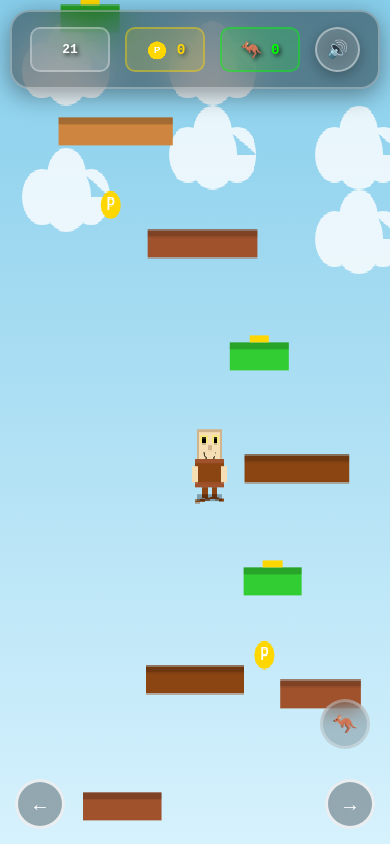
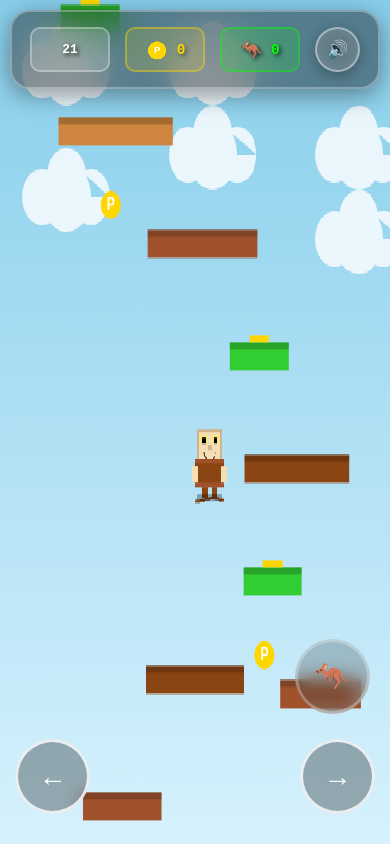
Before and after one commit to RedHotChillyPepers/JumpingMan, a website: page index.html in a window 390 px wide. Both pictures are taken after a click on the button "Начать игру". Drawn offline with Linux system fonts and the light colour scheme.

Commit message:
увеличил размер кнопок для управления с мобильных укстройств

```diff
--- a/styles.css
+++ b/styles.css
@@ -718,7 +718,7 @@ h2 {
 /* Виртуальные кнопки управления для мобильных */
 .mobile-controls {
     position: absolute;
-    bottom: 20px;
+    bottom: 40px;
     left: 0;
     right: 0;
     display: flex;
@@ -730,13 +730,13 @@ h2 {
 }
 
 .control-btn {
-    width: 60px;
-    height: 60px;
+    width: 85px;
+    height: 85px;
     border-radius: 50%;
     border: 3px solid rgba(255, 255, 255, 0.8);
     background: rgba(0, 0, 0, 0.3);
     color: white;
-    font-size: 24px;
+    font-size: 32px;
     font-weight: bold;
     cursor: pointer;
     display: flex;
@@ -764,9 +764,9 @@ h2 {
 .jump-btn {
     background: rgba(0, 150, 0, 0.3);
     border-color: rgba(0, 255, 0, 0.8);
-    font-size: 20px;
+    font-size: 28px;
     position: absolute;
-    bottom: 80px;
+    bottom: 100px;
     right: 20px;
 }
 
@@ -799,7 +799,7 @@ h2 {
     .jump-btn {
         order: 2;
         position: absolute;
-        bottom: 80px;
+        bottom: 100px;
         right: 20px;
     }
 }
@@ -828,13 +828,13 @@ h2 {
 
 
     .control-btn {
-        width: 50px;
-        height: 50px;
-        font-size: 20px;
+        width: 75px;
+        height: 75px;
+        font-size: 28px;
     }
 
     .mobile-controls {
-        bottom: 15px;
+        bottom: 30px;
         padding: 0 15px;
     }
 }
```
